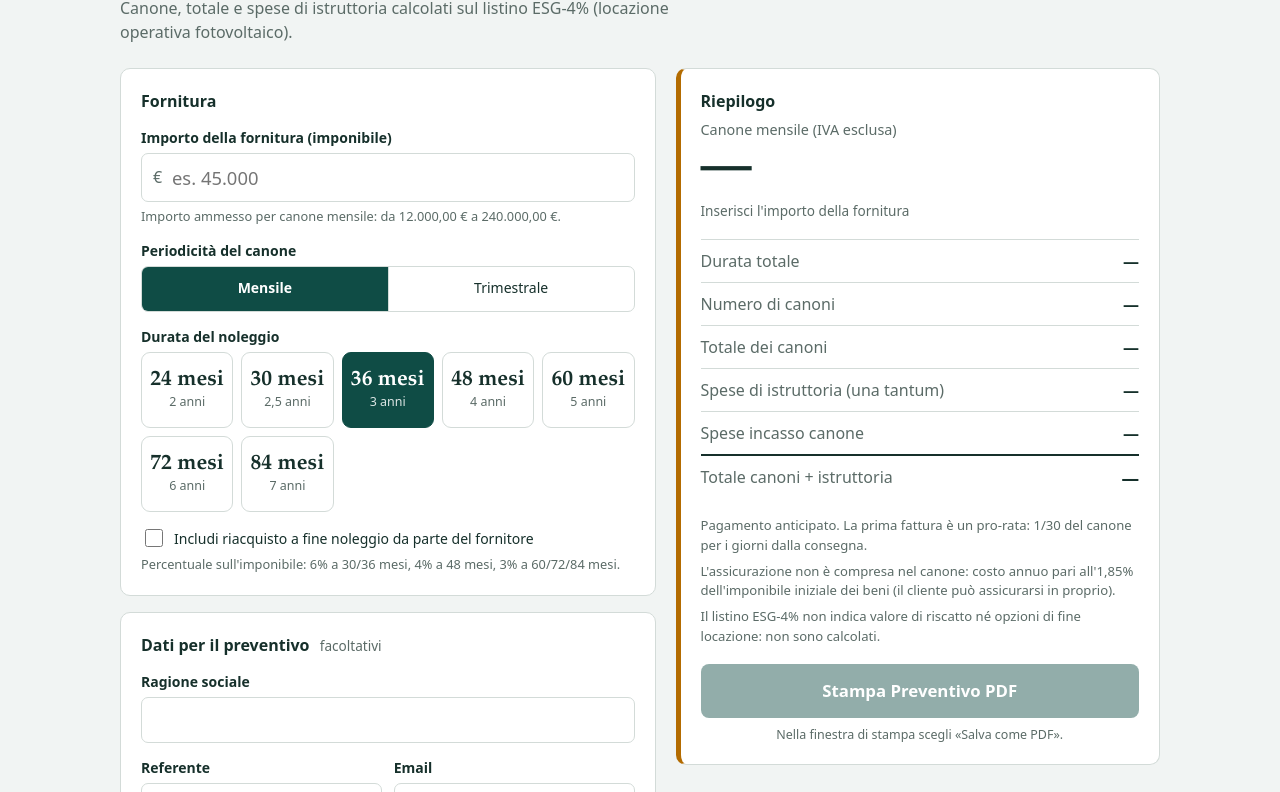
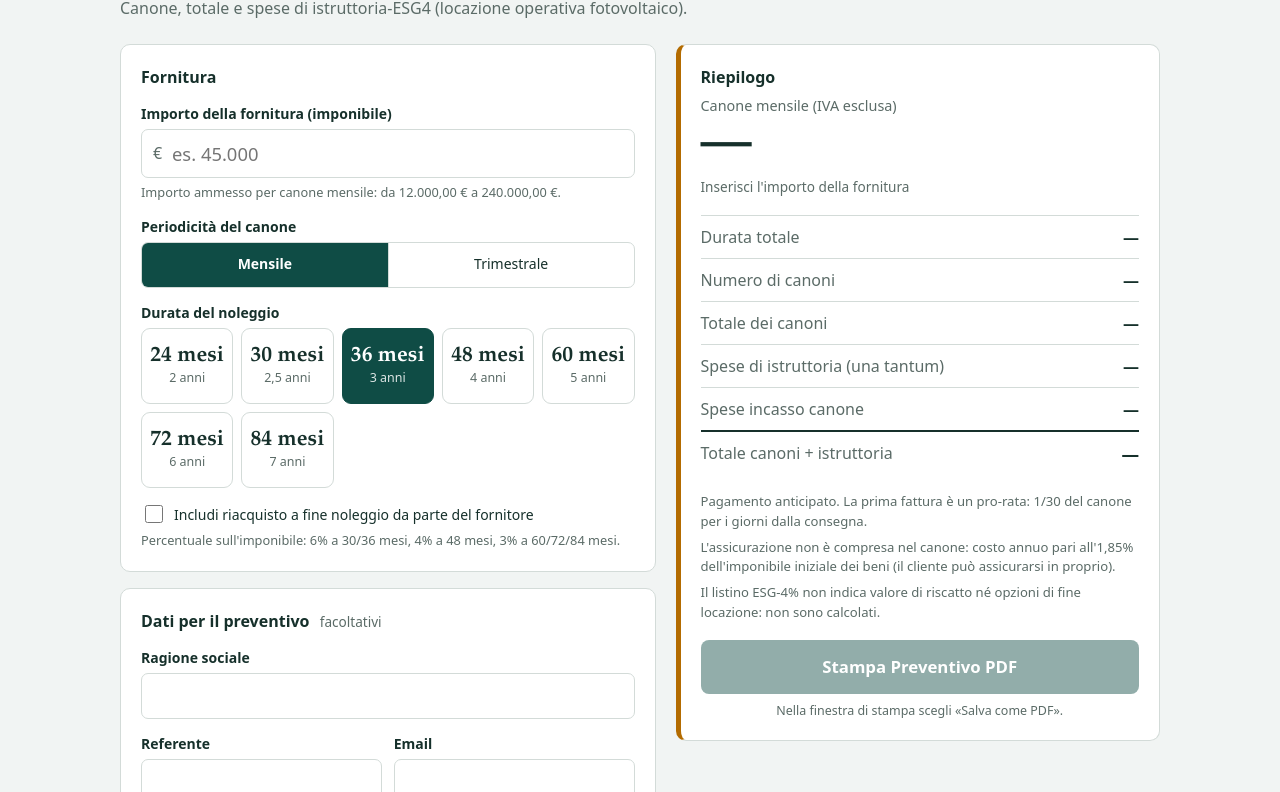
Before and after one commit to Gecomat26/Noleggio_Green_G4, a plain HTML site: page index.html in a window 1280 px wide. Shown: the part 77-869 px from the top of the page. Drawn offline with Linux system fonts and the light colour scheme.

Commit message:
Update index.html
modificato titolo

```diff
--- a/index.html
+++ b/index.html
@@ -162,7 +162,7 @@ dl.sum div.total { border-top: 2px solid var(--ink); }
 <main class="app">
   <header class="head">
     <h1>Calcolatore noleggio operativo</h1>
-    <p>Canone, totale e spese di istruttoria calcolati sul listino ESG-4% (locazione operativa fotovoltaico).</p>
+    <p>Canone, totale e spese di istruttoria-ESG4 (locazione operativa fotovoltaico).</p>
   </header>
 
   <div class="grid">
```
